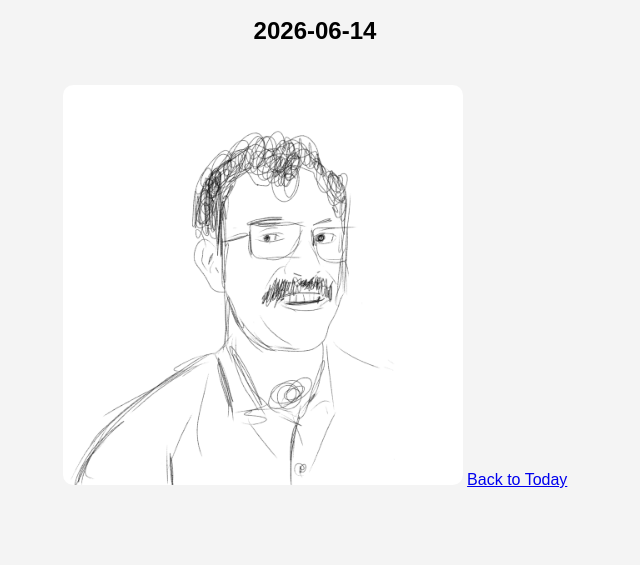
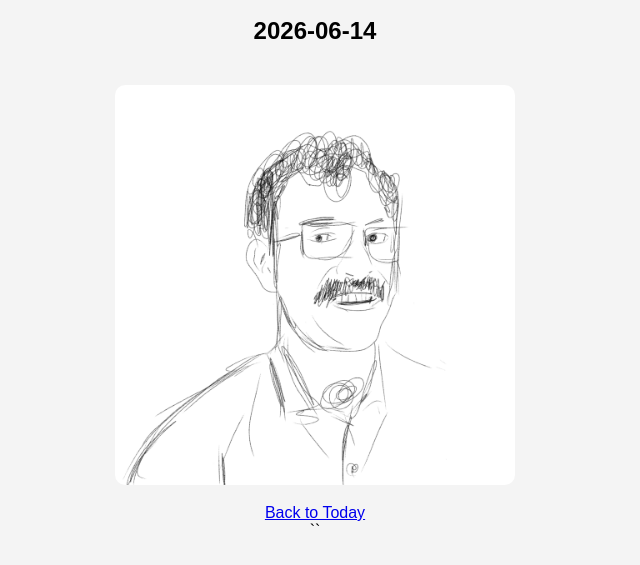
Before and after one commit to lachlan902/hughoftheday, a plain HTML site: page archive.html in a window 1280 px wide. Shown: the part 125-690 px from the top of the page, without its empty margins (325-965 px from the left). Drawn offline with Linux system fonts and the light colour scheme.

Commit message:
Update archive.html

```diff
--- a/archive.html
+++ b/archive.html
@@ -21,6 +21,14 @@
     .controls {
         margin-top: 20px;
     }
+
+
+a {
+    display: block;
+    margin-top: 15px;
+    font-size: 16px;
+}
+
 </style>
 </head>
 
@@ -36,11 +44,10 @@
 
 <h2 id="dateTitle"></h2>
 
-<!-- ✅ FIX: IMAGE -->
 <img id="hughImage" src="">
 
-<!-- ✅ FIX: LINK -->
 <a href="index.html">Back to Today</a>
+``
 
 <script>
 function formatDate(date) {
```
